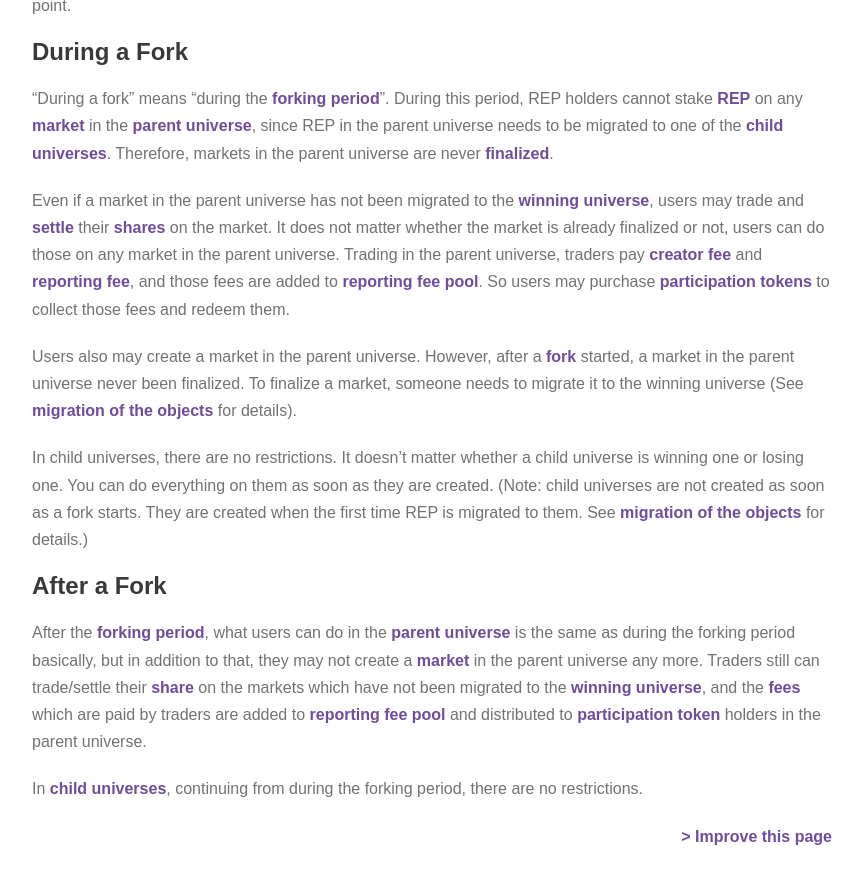
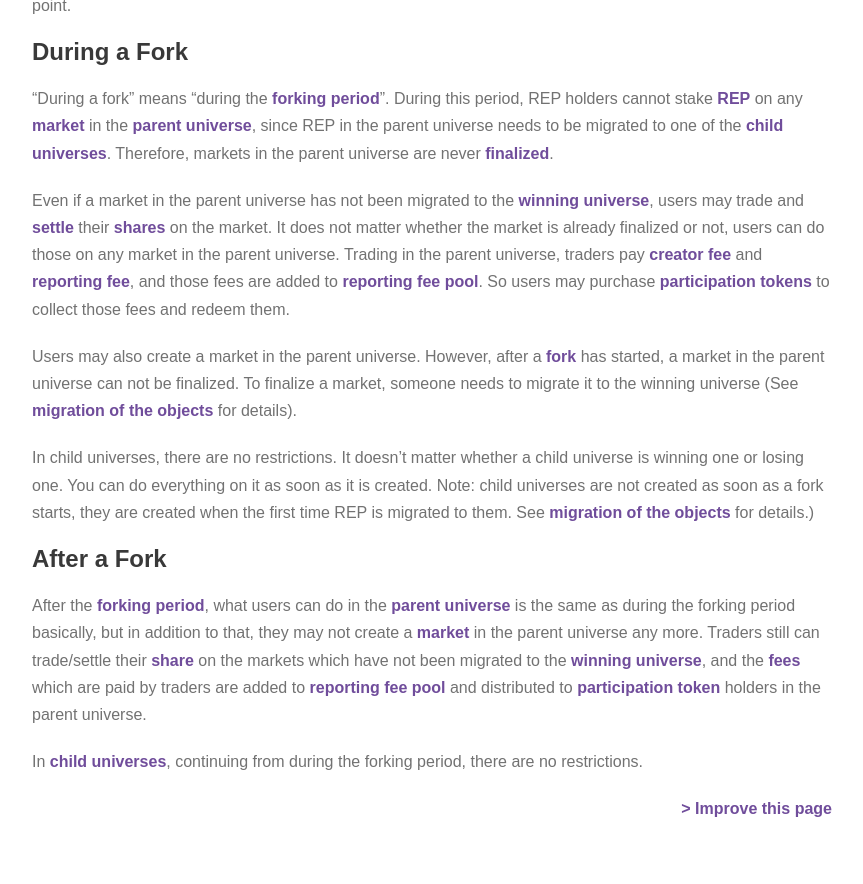
Before and after one commit to MicahZoltu/Augur.Guide-for-IPFS, a Jekyll site: the page built from collections/_version2-english/9-fork/3-restrictions-on-use.md, in a window 1280 px wide and 900 px high, scrolled down 979 px. Shown: the top 884 px of the window, without its empty margins (358-1221 px from the left). Built offline with Jekyll 4.4.1, drawn with Linux system fonts in a browser that asks for light colours; comment, search, counter and statistics services are not loaded.

Commit message:
Fix typos which suggested on PR#36
Reference: https://github.com/msagansk/Augur.Guide/pull/36

```diff
--- a/collections/_version2-english/9-fork/3-restrictions-on-use.md
+++ b/collections/_version2-english/9-fork/3-restrictions-on-use.md
@@ -138,9 +138,9 @@ Before a [fork]({{glossary_fork}}), there are no restrictions in the [parent uni
 
 Even if a market in the parent universe has not been migrated to the [winning universe]({{glossary_winning_universe}}), users may trade and [settle]({{glossary_settlement}}) their [shares]({{glossary_share}}) on the market. It does not matter whether the market is already finalized or not, users can do those on any market in the parent universe. Trading in the parent universe, traders pay [creator fee]({{glossary_creator_fee}}) and [reporting fee]({{glossary_reporting_fee}}), and those fees are added to [reporting fee pool]({{glossary_reporting_fee_pool}}). So users may purchase [participation tokens]({{glossary_participation_token}}) to collect those fees and redeem them.
 
-Users also may create a market in the parent universe. However, after a [fork]({{glossary_fork}}) started, a market in the parent universe never been finalized. To finalize a market, someone needs to migrate it to the winning universe (See [migration of the objects]({{url_migration_of_the_objects}}#non-forking-market) for details).
+Users may also create a market in the parent universe. However, after a [fork]({{glossary_fork}}) has started, a market in the parent universe can not be finalized. To finalize a market, someone needs to migrate it to the winning universe (See [migration of the objects]({{url_migration_of_the_objects}}#non-forking-market) for details).
 
-In child universes, there are no restrictions. It doesn't matter whether a child universe is winning one or losing one. You can do everything on them as soon as they are created. (Note: child universes are not created as soon as a fork starts. They are created when the first time REP is migrated to them. See [migration of the objects]({{url_migration_of_the_objects}}#forking-market) for details.)
+In child universes, there are no restrictions. It doesn't matter whether a child universe is winning one or losing one. You can do everything on it as soon as it is created.  Note: child universes are not created as soon as a fork starts, they are created when the first time REP is migrated to them.  See [migration of the objects]({{url_migration_of_the_objects}}#forking-market) for details.)
 
 ## After a Fork
 After the [forking period]({{glossary_forking_period}}), what users can do in the [parent universe]({{glossary_parent_universe}}) is the same as during the forking period basically, but in addition to that, they may not create a [market]({{glossary_market}}) in the parent universe any more. Traders still can trade/settle their [share]({{glossary_share}}) on the markets which have not been migrated to the [winning universe]({{glossary_winning_universe}}), and the [fees]({{glossary_trading_fee}}) which are paid by traders are added to [reporting fee pool]({{glossary_reporting_fee_pool}}) and distributed to [participation token]({{glossary_participation_token}}) holders in the parent universe.
```
